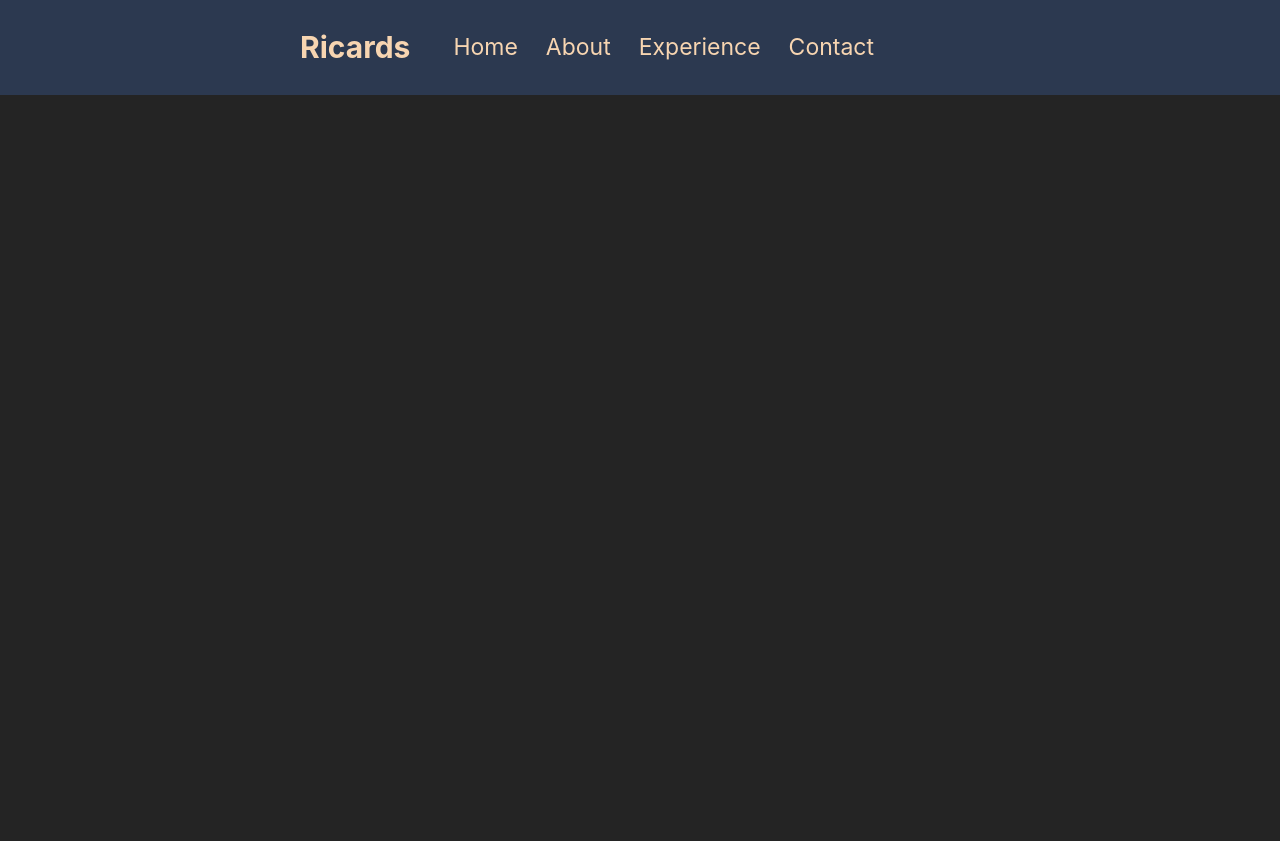
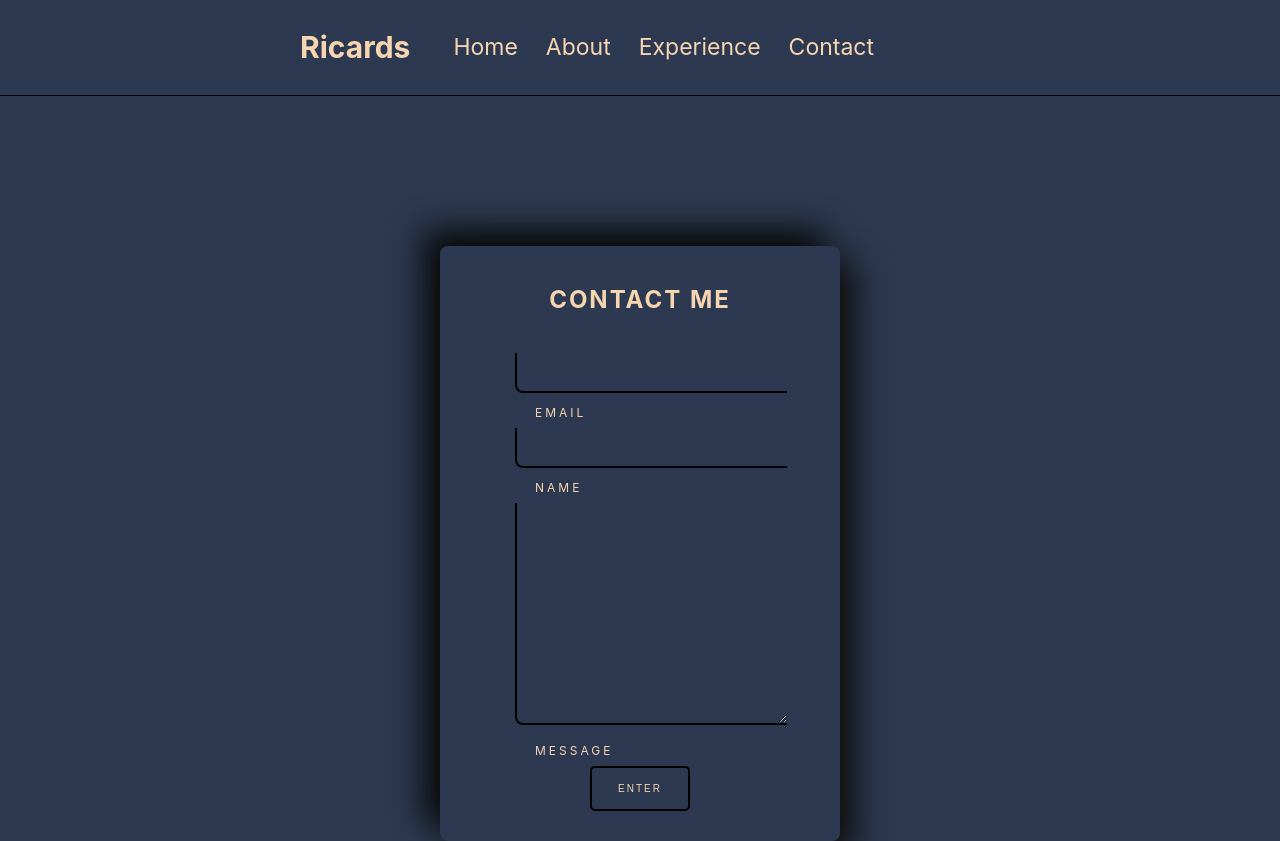
Before and after one commit to Rnely/portfolio, a React (Vite) app: page /contact in a window 1280 px wide. Before the commit the page ends 800 px from the top, so only its background shows below. Built offline with nearby package versions, Linux system fonts and the light colour scheme.

Commit message:
Made a contact form

```diff
--- a/src/App.tsx
+++ b/src/App.tsx
@@ -2,6 +2,7 @@ import { Route, Routes } from 'react-router';
 import { BrowserRouter as Router } from 'react-router-dom';
 import './App.css';
 import About from './components/About';
+import Contact from './components/Contact';
 import Expiriences from './components/Expiriences';
 import Home from './components/Home';
 import Navbar from './components/Navbar';
@@ -15,6 +16,7 @@ function App() {
           <Route path="/" element={<Home />} />
           <Route path="/about" element={<About />} />
           <Route path="/experience" element={<Expiriences />} />
+          <Route path="/contact" element={<Contact />} />
         </Routes>
       </div>
     </Router>
--- /dev/null
+++ b/src/components/Contact/Contact.tsx
@@ -0,0 +1,31 @@
+import './contact.css';
+
+const Contact = () => {
+  return (
+    <div className="contact">
+      <div className="container">
+        <div className="card">
+          <a className="singup">Contact Me</a>
+          <div className="inputBox1">
+            <input type="text" required />
+            <span className="user">Email</span>
+          </div>
+
+          <div className="inputBox">
+            <input type="text" required />
+            <span>Name</span>
+          </div>
+
+          <div className="inputBox">
+            <textarea required />
+            <span>Message</span>
+          </div>
+
+          <button className="enter">Enter</button>
+        </div>
+      </div>
+    </div>
+  );
+};
+
+export default Contact;
--- /dev/null
+++ b/src/components/Contact/contact.css
@@ -0,0 +1,125 @@
+.contact {
+  margin-top: 150px;
+  display: flex;
+  justify-content: center;
+}
+
+.singup {
+  color: #f7d5b1;
+  text-transform: uppercase;
+  letter-spacing: 2px;
+  display: block;
+  font-weight: bold;
+  font-size: x-large;
+  margin-top: 1.5em;
+}
+
+.card {
+  display: flex;
+  justify-content: center;
+  align-items: center;
+  min-height: 350px;
+  width: 400px;
+  flex-direction: column;
+  gap: 35px;
+  border-radius: 15px;
+  background: #2c3950;
+  box-shadow: 16px 16px 32px #111010, -16px -16px 32px #0a0a0a;
+  border-radius: 8px;
+}
+
+.inputBox,
+.inputBox1 {
+  position: relative;
+  width: 250px;
+}
+.inputBox textarea {
+  height: 200px;
+}
+
+.inputBox input,
+textarea,
+.inputBox1 input {
+  width: 100%;
+  padding: 10px;
+  outline: none;
+  border: none;
+  color: #f7d5b1;
+  font-size: 1em;
+  background: transparent;
+  border-left: 2px solid #000;
+  border-bottom: 2px solid #000;
+  transition: 0.1s;
+  border-bottom-left-radius: 8px;
+}
+
+.inputBox span,
+.inputBox1 span {
+  margin-top: 5px;
+  position: absolute;
+  left: 0;
+  transform: translateY(-4px);
+  margin-left: 10px;
+  padding: 10px;
+  pointer-events: none;
+  font-size: 12px;
+  color: #f7d5b1;
+  text-transform: uppercase;
+  transition: 0.5s;
+  letter-spacing: 3px;
+  border-radius: 8px;
+}
+
+.inputBox input:valid ~ span,
+textarea:valid ~ span,
+.inputBox input:focus ~ span,
+textarea:focus ~ span {
+  transform: translateX(113px) translateY(-15px);
+  font-size: 0.8em;
+  padding: 5px 10px;
+  background: #f7d5b1;
+  letter-spacing: 0.2em;
+  color: #2c3950;
+  border: 2px;
+}
+
+.inputBox1 input:valid ~ span,
+.inputBox1 input:focus ~ span {
+  transform: translateX(156px) translateY(-15px);
+  font-size: 0.8em;
+  padding: 5px 10px;
+  background: #f7d5b1;
+  letter-spacing: 0.2em;
+  color: #2c3950;
+  border: 2px;
+}
+
+.inputBox input:valid,
+textarea:valid,
+.inputBox input:focus,
+textarea:focus,
+.inputBox1 input:valid,
+.inputBox1 input:focus {
+  border: 2px solid #f7d5b1;
+  border-radius: 8px;
+}
+
+.enter {
+  color: #f7d5b1;
+  height: 45px;
+  width: 100px;
+  border-radius: 5px;
+  border: 2px solid #000;
+  cursor: pointer;
+  background-color: transparent;
+  transition: 0.5s;
+  text-transform: uppercase;
+  font-size: 10px;
+  letter-spacing: 2px;
+  margin-bottom: 3em;
+}
+
+.enter:hover {
+  background-color: #f7d5b1;
+  color: #2c3950;
+}
--- /dev/null
+++ b/src/components/Contact/index.ts
@@ -0,0 +1 @@
+export { default } from './Contact';
--- a/src/components/Navbar/Navbar.tsx
+++ b/src/components/Navbar/Navbar.tsx
@@ -11,7 +11,7 @@ const Navbar = () => {
         <Link to="/">Home</Link>
         <Link to="/about">About</Link>
         <Link to="/experience">Experience</Link>
-        <Link to="">Contact</Link>
+        <Link to="/contact">Contact</Link>
       </div>
     </nav>
   );
--- a/src/components/Navbar/navbar.css
+++ b/src/components/Navbar/navbar.css
@@ -2,6 +2,7 @@
   background-color: #2c3950;
   display: flex;
   align-items: center;
+  border-bottom: 1px solid black;
 }
 .navbar h2 {
   font-size: 30px;
--- a/src/index.css
+++ b/src/index.css
@@ -5,7 +5,7 @@
 
   color-scheme: light dark;
   color: rgba(255, 255, 255, 0.87);
-  background-color: #242424;
+  background-color: #2c3950;
 
   font-synthesis: none;
   text-rendering: optimizeLegibility;
```
